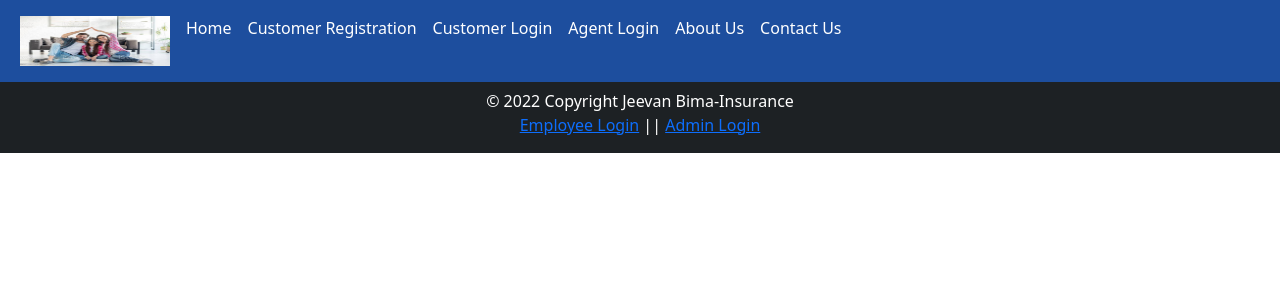
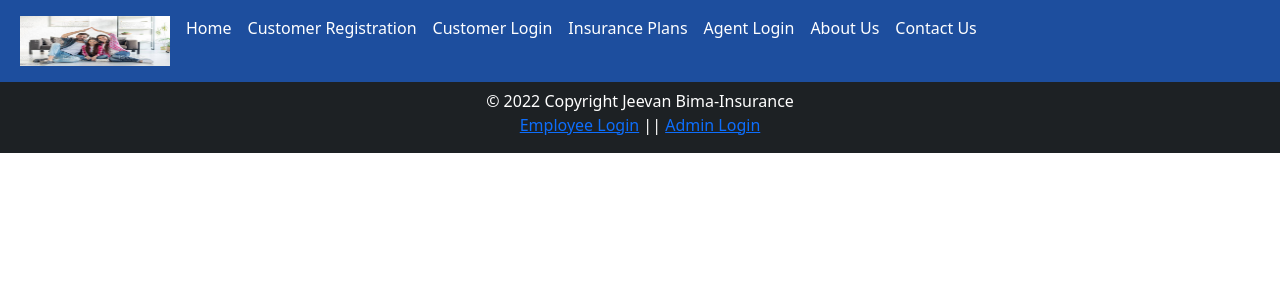
Before and after one commit to Pratik-Kanani/EInsuranceSwabhav, an Angular app in the folder Angular/EInsuranceApp/: page / in a window 1280 px wide. Shown: the top 300 px of the page. Built offline with nearby package versions, Linux system fonts and the light colour scheme.

Commit message:
home modified

```diff
--- a/Angular/EInsuranceApp/src/app/home/home.component.html
+++ b/Angular/EInsuranceApp/src/app/home/home.component.html
@@ -16,6 +16,10 @@
 
                 <li class="nav-item">
                     <a class="nav-link active" style="color: white;" routerLink="/customer-login">Customer Login</a>
+                </li>
+
+                <li class="nav-item">
+                    <a class="nav-link active" style="color: white;" >Insurance Plans</a>
                 </li>
 
                 <li class="nav-item">
```
